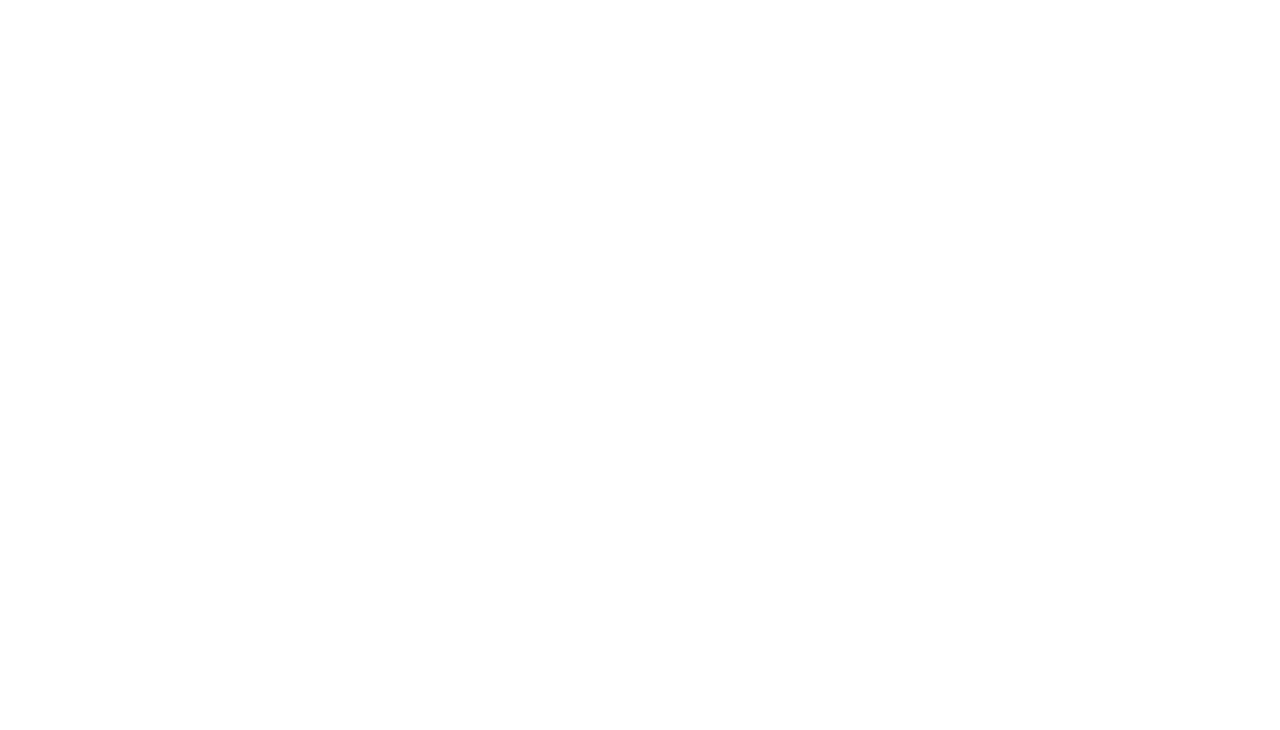
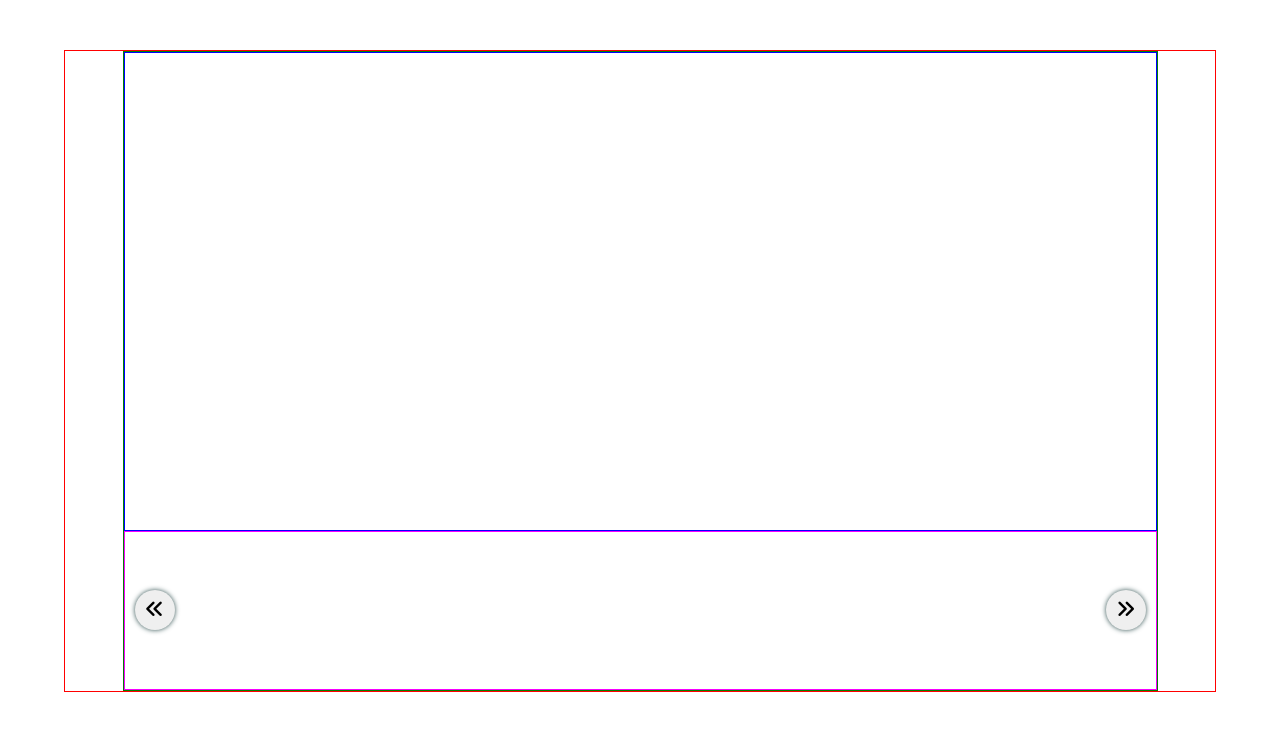
Before and after one commit to clmb00/js-array-objects-carousel, a plain HTML site: page index.html in a window 1280 px wide. Drawn offline with Linux system fonts and the light colour scheme.

Commit message:
[add] basic layout

```diff
--- a/css/style.css
+++ b/css/style.css
@@ -3,3 +3,52 @@
   padding: 0;
   box-sizing: border-box;
 }
+
+.container{
+  width: 90%;
+  max-width: 1200px;
+  margin: 50px auto;
+  display: flex;
+  justify-content: center;
+  border: 1px solid red;
+}
+
+.carousel{
+  width: 90%;
+  height: 80vh;
+  border: 1px solid green;
+}
+
+.carousel-top{
+  width: 100%;
+  height: 75%;
+  border: 1px solid blue;
+}
+
+.carousel-bottom{
+  position: relative;
+  width: 100%;
+  height: 25%;
+  border: 1px solid rgb(247, 0, 255);
+}
+
+button{
+  position: absolute;
+  top: calc(50% - 20px);
+  cursor: pointer;
+  width: 40px;
+  height: 40px;
+  margin-inline: 10px;
+  border-radius: 50%;
+  border: none;
+  box-shadow: 0px 0px 5px darkslategrey;
+  font-size: 1.2rem;
+}
+
+button#btn-right{
+  right: 0;
+}
+
+button#btn-left{
+  left: 0;
+}
--- a/index.html
+++ b/index.html
@@ -3,11 +3,26 @@
 <head>
   <meta charset="UTF-8">
   <meta name="viewport" content="width=device-width, initial-scale=1.0">
+  <link rel="stylesheet" href="https://cdnjs.cloudflare.com/ajax/libs/font-awesome/6.2.0/css/all.min.css" integrity="sha512-xh6O/CkQoPOWDdYTDqeRdPCVd1SpvCA9XXcUnZS2FmJNp1coAFzvtCN9BmamE+4aHK8yyUHUSCcJHgXloTyT2A==" crossorigin="anonymous" referrerpolicy="no-referrer"/>
   <link rel="stylesheet" href="./css/style.css">
   <title>Carosello Array di Oggetti</title>
 </head>
 <body>
 
+  <div class="container">
+    <div class="carousel">
+      <div class="carousel-top"></div>
+      <div class="carousel-bottom">
+        <button id="btn-left" type="button">
+          <i class="fa-solid fa-angles-left"></i>
+        </button>
+        <button id="btn-right" type="button">
+          <i class="fa-solid fa-angles-right"></i>
+        </button>
+      </div>
+    </div>
+  </div>
+
   <script src="./js/script.js"></script>
 </body>
 </html>
--- a/js/script.js
+++ b/js/script.js
@@ -0,0 +1,23 @@
+const states = [
+  {
+    name: 'Sweden',
+    descr: 'Sweden, formally the Kingdom of Sweden, is a Nordic country in Scandinavia. The capital and largest city is Stockholm.',
+    image: 'http://www.viaggiareonline.it/wp-content/uploads/2014/11/sweden_148857365.jpg'
+  }, {
+    name: 'Peru',
+    descr: 'Peru, officially the Republic of Peru , is a country in western South America. Peru has a population of 32 million, and its capital and largest city is Lima.',
+    image: 'https://static1.evcdn.net/images/reduction/1513757_w-1920_h-1080_q-70_m-crop.jpg'
+  }, {
+    name: 'Chile ',
+    descr: 'Chile, officially the Republic of Chile, is a country in the western part of South America. It is the southernmost country in the world, and the closest to Antarctica.',
+    image: 'https://img.itinari.com/pages/images/original/0d3ed180-d22d-48e8-84df-19c4d888b41f-62-crop.jpg?ch=DPR&dpr=2.625&w=1600&s=7ebd4b5a9e045f41b4e0c7c75d298d6c'
+  }, {
+    name: 'Argentina',
+    descr: 'Argentina, officially the Argentine Republic, is a country in the southern half of South America. Argentina covers an area of 2,780,400 km2',
+    image: 'https://static1.evcdn.net/images/reduction/1583177_w-1920_h-1080_q-70_m-crop.jpg'
+  }, {
+    name: 'Colombia',
+    descr: 'Colombia, officially the Republic of Colombia, is a country in South America with an insular region in North America.',
+    image: 'http://www.viaggiareonline.it/wp-content/uploads/2014/11/sweden_148857365.jpg'
+  },
+]
```
